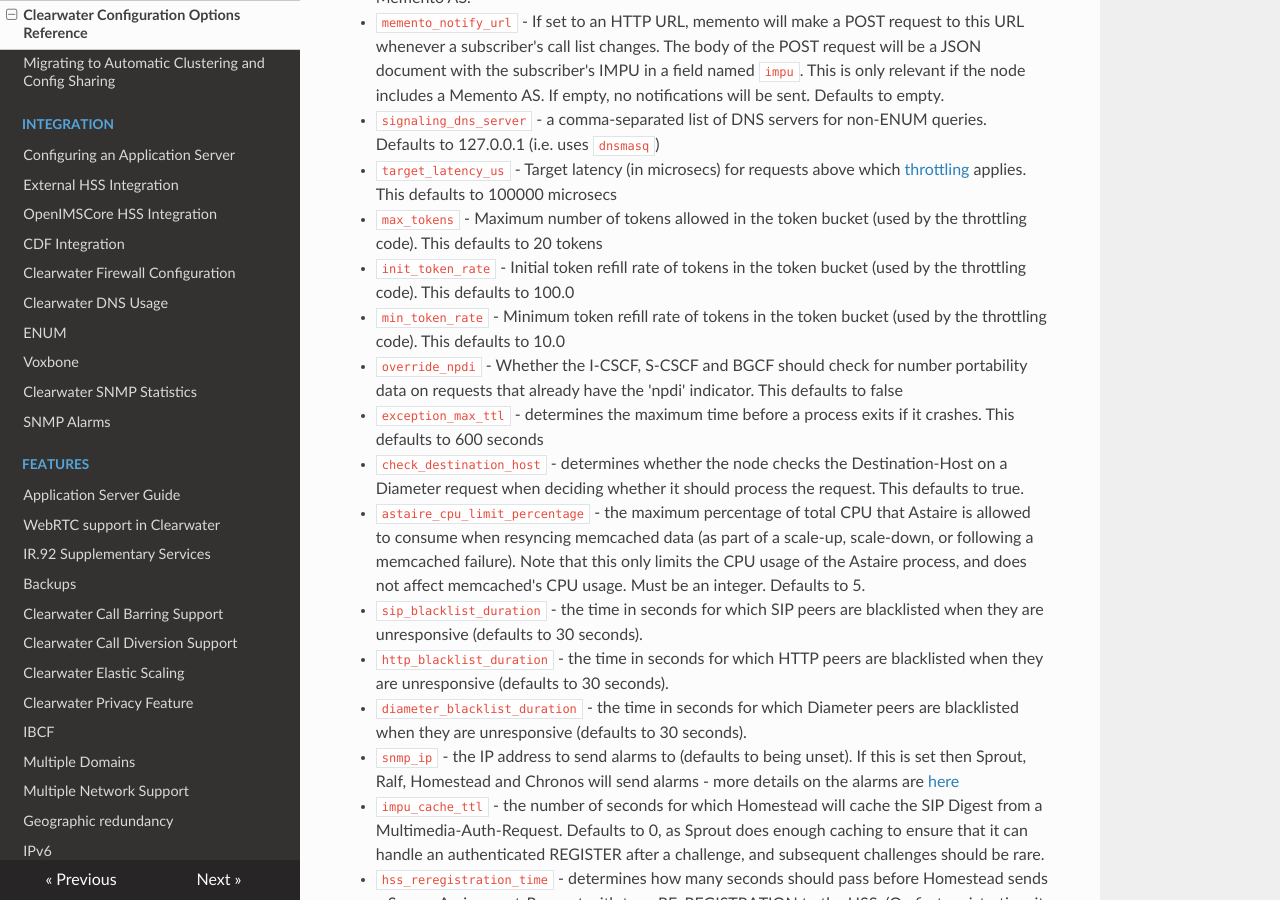
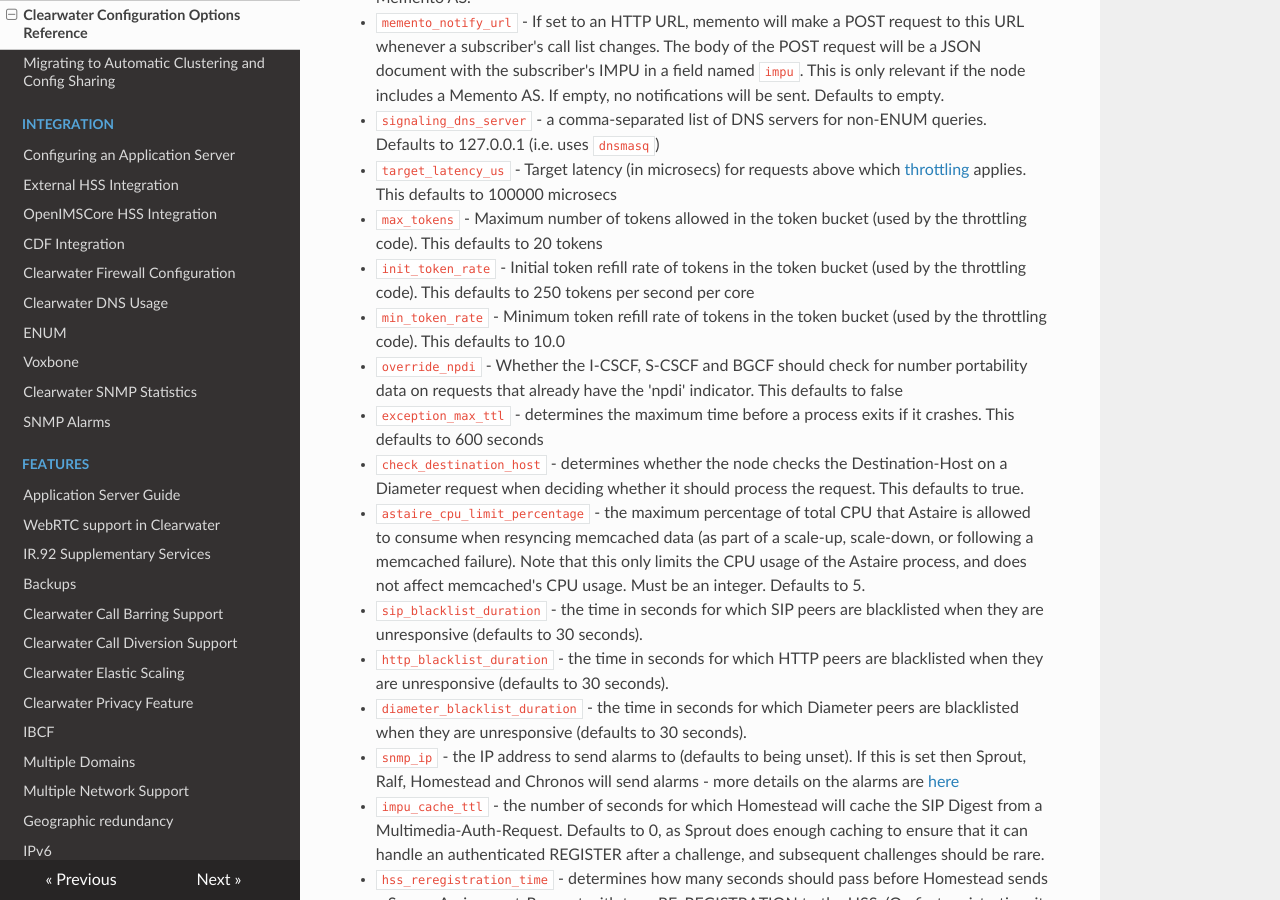
Before and after one commit to Metaswitch/clearwater-readthedocs, an MkDocs documentation site: the page built from docs/Clearwater_Configuration_Options_Reference.md, in a window 1280 px wide and 900 px high, scrolled down 5843 px. Built offline with MkDocs 1.6.1, drawn with Linux system fonts in a browser that asks for light colours; nearby versions of some CDN libraries; old or Windows-style settings are respelled for this version of MkDocs.

Commit message:
Correct token fill rate

```diff
--- a/docs/Clearwater_Configuration_Options_Reference.md
+++ b/docs/Clearwater_Configuration_Options_Reference.md
@@ -108,7 +108,7 @@ This section describes optional configuration options, particularly for ensuring
 * `signaling_dns_server` - a comma-separated list of DNS servers for non-ENUM queries. Defaults to 127.0.0.1 (i.e. uses `dnsmasq`)
 * `target_latency_us` - Target latency (in microsecs) for requests above which [throttling](http://www.projectclearwater.org/clearwater-performance-and-our-load-monitor/) applies. This defaults to 100000 microsecs
 * `max_tokens` - Maximum number of tokens allowed in the token bucket (used by the throttling code). This defaults to 20 tokens
-* `init_token_rate` - Initial token refill rate of tokens in the token bucket (used by the throttling code). This defaults to 100.0
+* `init_token_rate` - Initial token refill rate of tokens in the token bucket (used by the throttling code). This defaults to 250 tokens per second per core
 * `min_token_rate` - Minimum token refill rate of tokens in the token bucket (used by the throttling code). This defaults to 10.0
 * `override_npdi` - Whether the I-CSCF, S-CSCF and BGCF should check for number portability data on requests that already have the 'npdi' indicator. This defaults to false
 * `exception_max_ttl` - determines the maximum time before a process exits if it crashes. This defaults to 600 seconds
```
